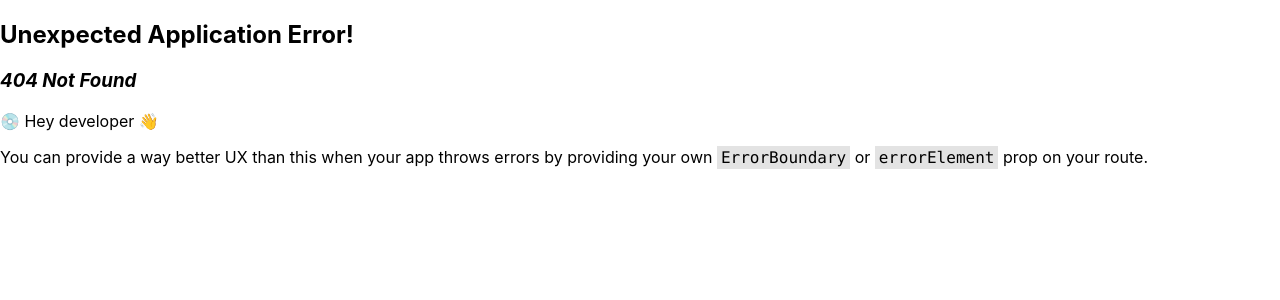
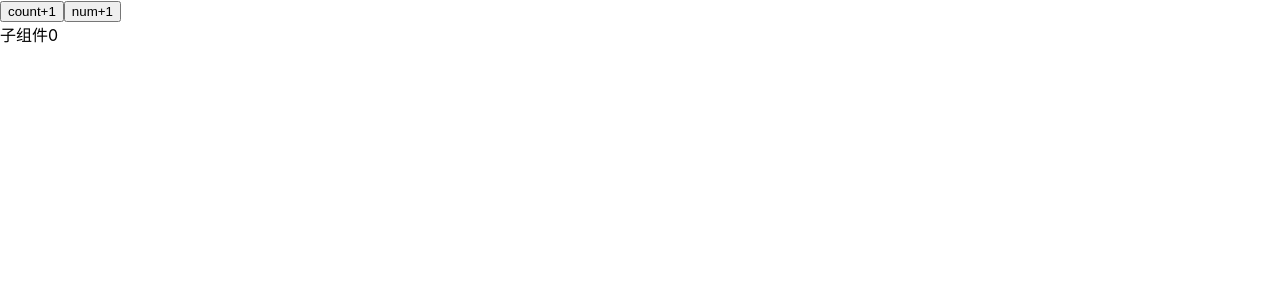
Before and after one commit to kunGlad/interview, a React (Create React App) app: page /use-memo-fn in a window 1280 px wide. Before the commit this address had no page. Shown: the top 300 px of the page. Built offline with nearby package versions, Linux system fonts and the light colour scheme.

Commit message:
useMemo & useCallBack 缓存

```diff
--- /dev/null
+++ b/src/pages/useMemoFn.tsx
@@ -0,0 +1,46 @@
+// @ts-nocheck
+import { useState, memo, useCallback, useMemo } from "react";
+
+const Child = memo(({ count, info, handleClick }) => {
+  console.log("child 重新渲染");
+  return <div onClick={handleClick}>子组件{count}</div>;
+});
+
+// 一个模拟的复杂计算函数
+const expensiveCalculation = (base) => {
+  console.log("正在进行昂贵计算...");
+  // 模拟耗时操作
+  let total = 0;
+  for (let i = 0; i < 100000000; i++) {
+    total += i;
+  }
+  return { base, total };
+};
+
+const useMemoFn = () => {
+  const [count, setCount] = useState(0);
+  const [num, setNum] = useState(0);
+
+  // 情况一：未使用 useMemo，任何重渲染都会导致计算重复执行
+  // const info = expensiveCalculation(count);
+
+  // 情况二：使用 useMemo 优化，仅当 count 变化时才重新计算
+  const info = useMemo(() => expensiveCalculation(count), [count]);
+
+  // 缓存函数，仅依赖 count
+  const handleClick = useCallback(() => {
+    console.log("click");
+  }, [count]);
+  // const handleClick = () => {
+  //   console.log("click");
+  // };
+  return (
+    <div>
+      <button onClick={() => setCount(count + 1)}>count+1</button>
+      <button onClick={() => setNum(num + 1)}>num+1</button>
+      <Child count={count} handleClick={handleClick} info={info} />
+    </div>
+  );
+};
+
+export default useMemoFn;
--- a/src/router/index.tsx
+++ b/src/router/index.tsx
@@ -20,6 +20,7 @@ const Triangle = lazy(() => import("../pages/triangle"));
 const Background = lazy(() => import("../pages/background"));
 const IndexDB = lazy(() => import("../pages/indexDB"));
 const React18 = lazy(() => import("../pages/React18Synthesize"));
+const UseMemoFn = lazy(() => import("../pages/useMemoFn"));
 
 const routes = [
   {
@@ -62,6 +63,7 @@ const routes = [
   { path: "/background", element: <Background /> },
   { path: "/index-db", element: <IndexDB /> },
   { path: "/react18", element: <React18 /> },
+  { path: "/use-memo-fn", element: <UseMemoFn /> },
 ];
 
 const router = createBrowserRouter(routes);
```
